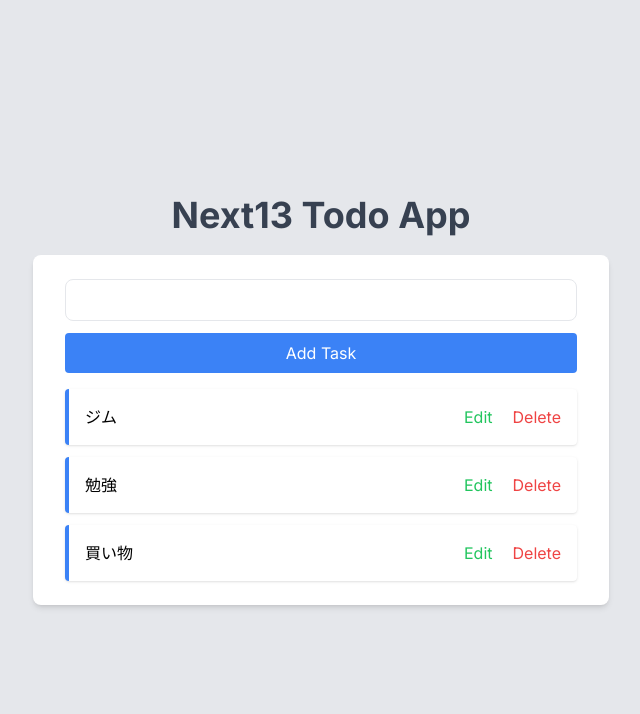
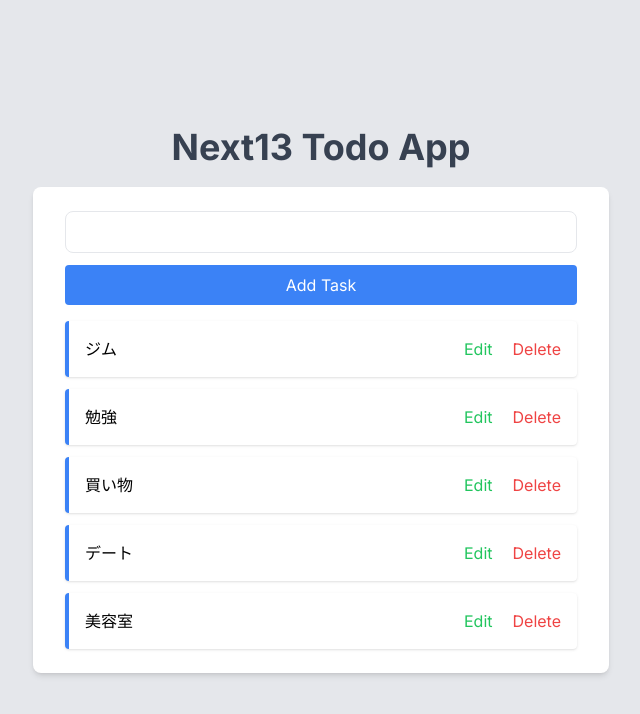
Before and after one commit to juntetsu/231215_next_todoapp, a Next.js app: page / in a window 1280 px wide. Shown: the top 714 px of the page, without its empty margins (319-959 px from the left). Built offline with nearby package versions, Linux system fonts and the light colour scheme; data requests are answered from the project's data file.

Commit message:
タスクを追加するAPI

```diff
--- a/package.json
+++ b/package.json
@@ -13,12 +13,14 @@
     "json-server": "^0.17.4",
     "next": "13.5.6",
     "react": "^18",
-    "react-dom": "^18"
+    "react-dom": "^18",
+    "uuid": "^9.0.1"
   },
   "devDependencies": {
     "@types/node": "^20",
     "@types/react": "^18",
     "@types/react-dom": "^18",
+    "@types/uuid": "^9.0.7",
     "autoprefixer": "^10",
     "eslint": "^8",
     "eslint-config-next": "13.5.6",
--- a/src/app/_components/AddTask.tsx
+++ b/src/app/_components/AddTask.tsx
@@ -1,17 +1,36 @@
-import React from 'react'
+'use client'
+
+import { addTodo } from "@/app/_lib/api";
+import React, { ChangeEvent, FormEvent, useState } from "react";
+import {v4 as uuidv4} from 'uuid'
 
 const AddTask = () => {
+  const [todoTitle, setTodoTitle] = useState("");
+
+  const handleSubmit = async (e: FormEvent) => {
+    // Prevent the default behaviour of the form
+    e.preventDefault;
+    // Add the todo
+    await addTodo({ id: uuidv4(), text: todoTitle });
+    // Reset the input field
+    setTodoTitle("");
+  };
+
   return (
     <form className="mb-4 space-y-3">
       <input
         type="text"
         className="w-full border px-4 py-2 rounded-lg focus:outline-none focus:border-blue-400"
+        onChange={(e: ChangeEvent<HTMLInputElement>) => setTodoTitle(e.target.value)}
       />
-      <button className="w-full px-4 py-2 text-white bg-blue-500 rounded transform transition-transform duration-200 hover:bg-blue-400 hover:scale-95">
+      <button
+        className="w-full px-4 py-2 text-white bg-blue-500 rounded transform transition-transform duration-200 hover:bg-blue-400 hover:scale-95"
+        onClick={handleSubmit}
+      >
         Add Task
       </button>
     </form>
   );
-}
+};
 
-export default AddTask
+export default AddTask;
--- a/src/app/_data/todos.json
+++ b/src/app/_data/todos.json
@@ -11,6 +11,14 @@
     {
       "id": "3",
       "text": "買い物"
+    },
+    {
+      "id": "d6e72ab8-84bf-403a-9c8b-efa35cae7adc",
+      "text": "デート"
+    },
+    {
+      "id": "78559f4a-40f9-4e74-b769-974a1975fb52",
+      "text": "美容室"
     }
   ]
 }
--- a/src/app/_lib/api.ts
+++ b/src/app/_lib/api.ts
@@ -1,8 +1,26 @@
 import { TodoType } from "./types";
 
+// Todoを取得する関数
 export const getAllTodos = async (): Promise<TodoType[]> => {
-  const res = await fetch("http://localhost:3001/tasks", {cache: 'no-store'});
+  const res = await fetch("http://localhost:3001/tasks", { cache: "no-store" });
   const todos = res.json();
 
   return todos;
 };
+
+// Todoを追加する関数
+export const addTodo = async (todo: TodoType): Promise<TodoType> => {
+  const res = await fetch("http://localhost:3001/tasks", {
+    // POSTメソッドで送信する
+    method: "POST",
+    headers: {
+      //JSON 形式のデータを送るので、Content-Type に application/json を指定
+      "Content-Type": "application/json",
+    },
+    //送信する JSON データをシリアライズ（JSON 文字列に変換）してリクエストボディに指定
+    body: JSON.stringify(todo),
+  });
+  const newTodo = res.json();
+
+  return newTodo;
+};
```
Also changed, not shown: 1 other file (tests, documents, lock files or other folders).
